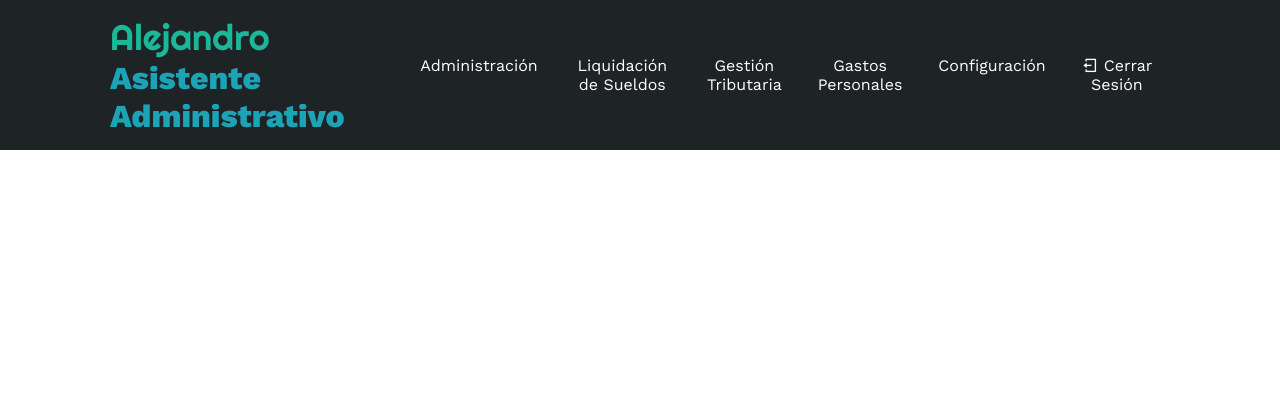
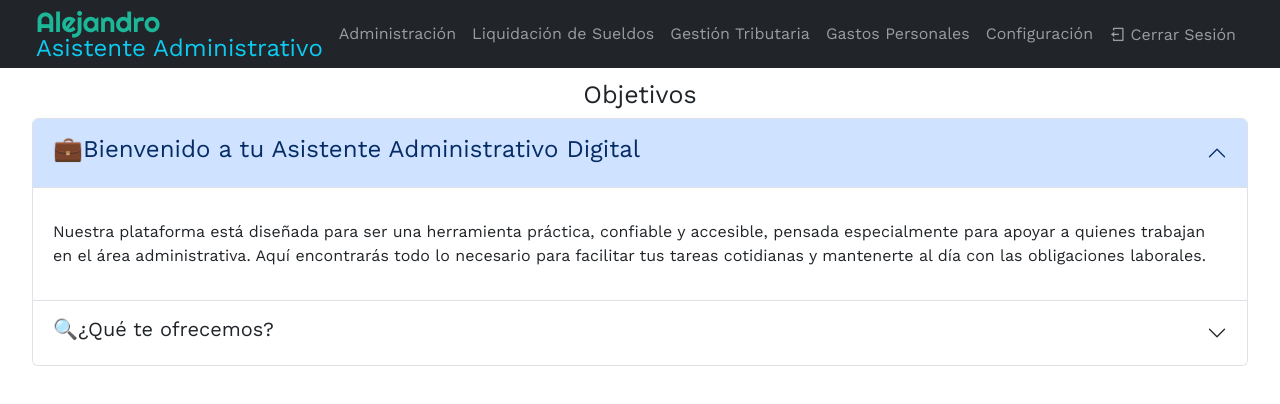
Before and after one commit to Alejandro-1-Sosa/Administraci-n, a plain HTML site: page admin-att/admin.html in a window 1280 px wide. Drawn offline with nearby package versions, Linux system fonts and the light colour scheme.

Commit message:
initial commit

```diff
--- a/admin-att/admin.html
+++ b/admin-att/admin.html
@@ -6,7 +6,13 @@
     <meta name="viewport" content="width=device-width, initial-scale=1.0">
     <link rel="stylesheet" href="https://cdnjs.cloudflare.com/ajax/libs/font-awesome/6.6.0/css/all.min.css" integrity="sha512-Kc323vGBEqzTmouAECnVceyQqyqdsSiqLQISBL29aUW4U/M7pSPA/gEUZQqv1cwx4OnYxTxve5UMg5GT6L4JJg==" crossorigin="anonymous" referrerpolicy="no-referrer" />
     <link href="https://cdn.jsdelivr.net/npm/remixicon@4.1.0/fonts/remixicon.css" rel="stylesheet">
+    <!-- Bootstrap CSS -->
+    <link href="https://cdn.jsdelivr.net/npm/bootstrap@5.3.3/dist/css/bootstrap.min.css" rel="stylesheet">
+
+    <!-- Bootstrap JS -->
+    <script src="https://cdn.jsdelivr.net/npm/bootstrap@5.3.3/dist/js/bootstrap.bundle.min.js"></script>
     <script src="script.js"></script>
+
 
     <title>Administración</title>
     <link rel="stylesheet" href="style.css">
@@ -14,34 +20,108 @@
 <body>
 
     <!-- MENU ENCABEZADO -->
-    <div class="contenedor-header">
-        <header>
-            <div class="logo">
-                  <a href="#">Alejandro</a>
-                 <h1 style="color:#1ca4b6;">Asistente Administrativo</h1>
-            </div>
-            <nav id="nav">
-                <ul>
-                    <li><a href="#inicio" onclick="seleccionar()">Administración</a></li>
-                    <li><a href="#sobremi"onclick="seleccionar()">Liquidación de Sueldos</a></li>
-                    <li><a href="#skills"onclick="seleccionar()">Gestión Tributaria</a></li>
-                    <li><a href="#curriculum"onclick="seleccionar()">Gastos Personales</a></li>
-                    <li><a href="#portfolio"onclick="seleccionar()">Configuración</a></li>
-                    <li><a href="#" onclick="logout()" title="Cerrar Sesión">
-                        <i class="ri-logout-box-line" style="margin-right: 6px;"></i>Cerrar Sesión
+     <nav class="navbar navbar-expand-lg navbar-dark bg-dark px-4 fixed-top">
+  <div class="container-fluid">
+    <!-- Logo (Nombre arriba, cargo abajo) -->
+    <a class="navbar-brand d-flex flex-column p-0 m-0" href="#" style="line-height: 1;">
+      <span style="font-family: 'Righteous'; font-size: 28px; color: #1cb698;">Alejandro</span>
+      <span class="text-info" style="font-size: 24px;">Asistente Administrativo</span>
+    </a>
+
+    <!-- Botón hamburguesa -->
+    <button class="navbar-toggler" type="button" data-bs-toggle="collapse" data-bs-target="#navbarNav">
+      <span class="navbar-toggler-icon"></span>
+    </button>
+
+    <!-- Menú de navegación -->
+    <div class="collapse navbar-collapse justify-content-end" id="navbarNav">
+      <ul class="navbar-nav text-center">
+        <li class="nav-item"><a class="nav-link" href="#inicio">Administración</a></li>
+        <li class="nav-item"><a class="nav-link" href="#sobremi">Liquidación de Sueldos</a></li>
+        <li class="nav-item"><a class="nav-link" href="#skills">Gestión Tributaria</a></li>
+        <li class="nav-item"><a class="nav-link" href="#curriculum">Gastos Personales</a></li>
+        <li class="nav-item"><a class="nav-link" href="#portfolio">Configuración</a></li>
+        <li class="nav-item">
+          <a class="nav-link" href="#" onclick="logout()" title="Cerrar Sesión">
+            <i class="ri-logout-box-line"></i> Cerrar Sesión
           </a>
         </li>
       </ul>
+
+    </div>
+   </div>
 </nav>
-            <div class="nav-responsive" onclick="mostrarOcultarMenu()">
-                <i class="fa-solid fa-bars"></i>
+
+    <h1 style="text-align: center; font-size: 25px">Objetivos</h1>
+
+   <!--Accordion con 4 Opciones-->
+   <div class="accordion" style="width: 95%; margin: 0 auto;" id="accordionPanelsStayOpenExample">
+    <div class="accordion-item">
+      <h2 class="accordion-header">
+        <button class="accordion-button btn btn-md "  type="button" data-bs-toggle="collapse" data-bs-target="#panelsStayOpen-collapseOne" aria-expanded="true" aria-controls="panelsStayOpen-collapseOne">
+          <h4 style="text-align: center;">💼Bienvenido a tu Asistente Administrativo Digital</h4>
+        </button>
+      </h2>
+      <div id="panelsStayOpen-collapseOne" class="accordion-collapse collapse show">
+        <div class="accordion-body">
+          <p>
+           <p>Nuestra plataforma está diseñada para ser una herramienta práctica, confiable y accesible, pensada especialmente para apoyar a quienes trabajan en el área administrativa.
+            Aquí encontrarás todo lo necesario para facilitar tus tareas cotidianas y mantenerte al día con las obligaciones laborales.
+           </p>
+
+           </p>
         </div>
-        </header>
+      </div>
+    </div>
+    <div class="accordion-item">
+      <h2 class="accordion-header">
+        <button class="accordion-button collapsed" type="button" data-bs-toggle="collapse" data-bs-target="#panelsStayOpen-collapseTwo" aria-expanded="false" aria-controls="panelsStayOpen-collapseTwo">
+          <h5>🔍¿Qué te ofrecemos?</h5>
+        </button>
+      </h2>
+      <div id="panelsStayOpen-collapseTwo" class="accordion-collapse collapse">
+        <div class="accordion-body">
+          <strong>1.📚Explorar definiciones claras y útiles</strong>
+          <br>
+          <p>
+            Accedé a un glosario sencillo y actulizado de términos administrativos, laborales y tributarios. Ideal para resolver dudas rápidas sin complicaciones.
+          </p>
+
+          <br>
+          <strong>2.🧾Liquidación de Sueldos</strong>
+          <br>
+          <p>
+            Encontrá herramientas que te ayudarán a entender y calcular liquidacón de sueldos, licencias, aguinaldos y otros conceptos salariales según la normativa vigente.
+          </p>
+
+          <br>
+          <strong>3.💰Gestión tributaria simplificada</strong>
+          <br>
+          <p>
+            Guías prácticas que explican cómo cumplir con obligaciones fiscales como IRPF, IVA y aportes a BPS Y DGI, de forma clara y ordenada.
+          </p>
+
+          <br>
+           <strong>4.📊Control de Gastos Personales</strong>
+          <br>
+          <p>
+            Recursos orientados a organizar y seguir los ingresos y egresos, con enfoque en deducciones y gastos personales relevantes para la declaración anual.
+          </p>
+
+          <br>
+           <strong>5.🧠Consejos y Buenas Prácticas</strong>
+           <br>
+           <p>Contenidos útiles que promueven una gestión administrativa más eficiente, evitando errores comunes y optimizando el tiempo y los recursos.</p>
+
+
+        </div>
+      </div>
     </div>
 
-     <div class="container">
-       <h1 class="title">Administración</h1>
   </div>
+    </div>
+</div>
+
 
 
 
--- a/admin-att/style.css
+++ b/admin-att/style.css
@@ -99,3 +99,8 @@ nav ul li a:contains("Liquidación de Sueldos") {
     margin-top: 7%;
     text-align: center;
 }
+
+
+body {
+  padding-top: 80px;
+}
```
Lines whose indentation alone changed are shown as unchanged.
